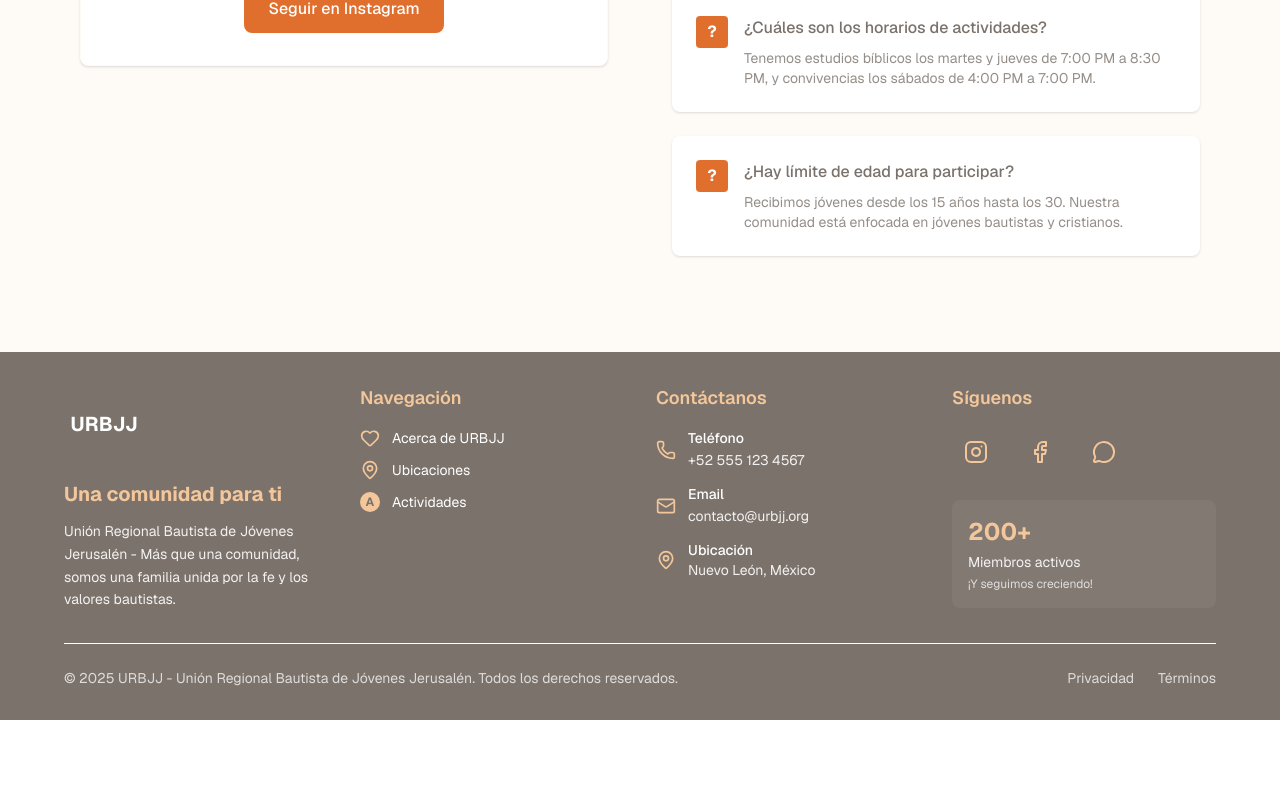
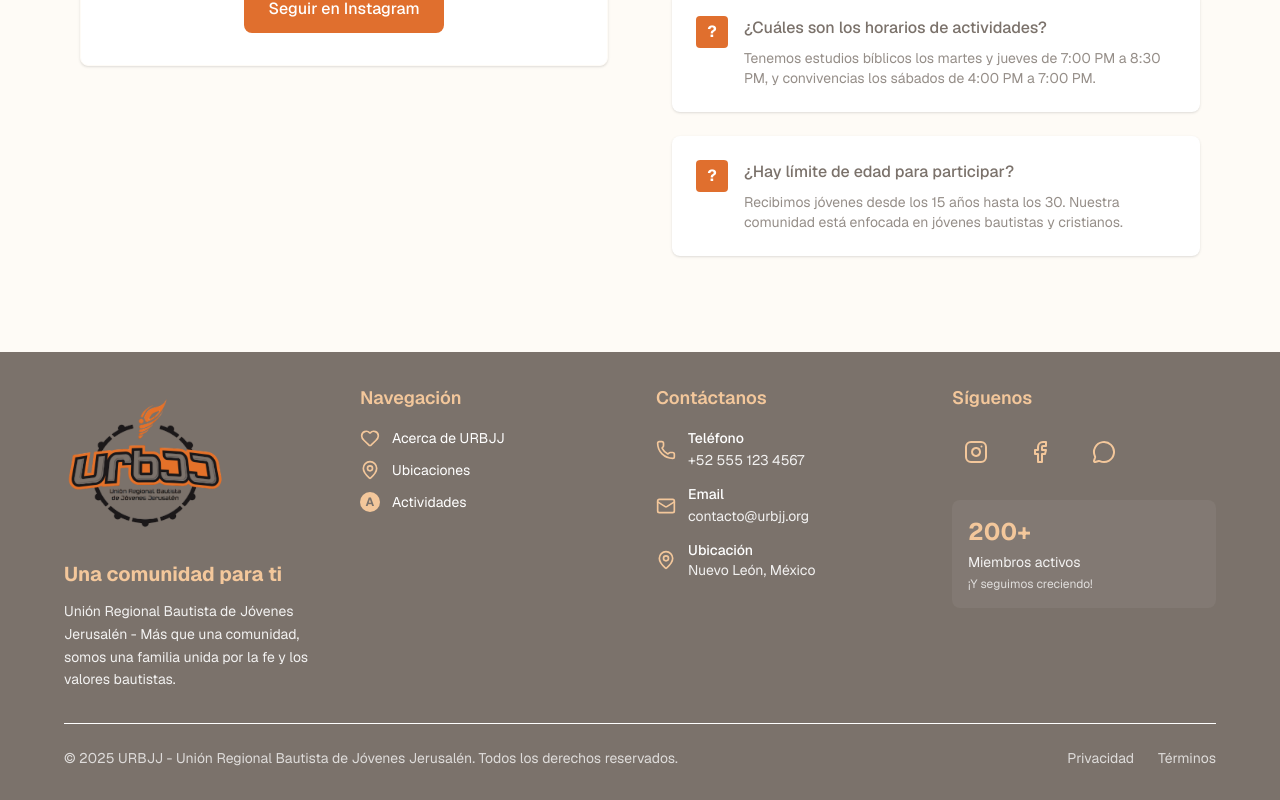
Before and after one commit to GermanxD/landing-page, a Next.js app: page / in a window 1280 px wide. Shown: the part 2634-3434 px from the top of the page. Before the commit the page ends 3354 px from the top, so only its background shows below. Built offline with nearby package versions, Linux system fonts and the light colour scheme.

Commit message:
se añade la img al footer

```diff
--- a/src/components/Footer.js
+++ b/src/components/Footer.js
@@ -11,8 +11,12 @@ export default function Footer() {
           <div className="grid grid-cols-4 gap-8 mb-8">
             {/* Columna 1: Logo y mensaje */}
             <div className="col-span-1">
-              <div className="w-20 h-20 mb-4 bg-gradient-urbjj rounded-full flex items-center justify-center">
-                <span className="text-white font-bold text-xl">URBJJ</span>
+                <div className="w-40 h-40 mb-4 rounded-full flex items-center justify-center overflow-hidden">
+                    <img
+                        src="/urbjjlogo.png"
+                        alt="Logo URBJJ"
+                        className="w-full h-full object-contain"
+                    />
                 </div>
                 <h3 className="text-xl font-bold mb-3" style={{ color: 'var(--peach)' }}>
                     Una comunidad para ti
```
Lines whose indentation alone changed are shown as unchanged.
